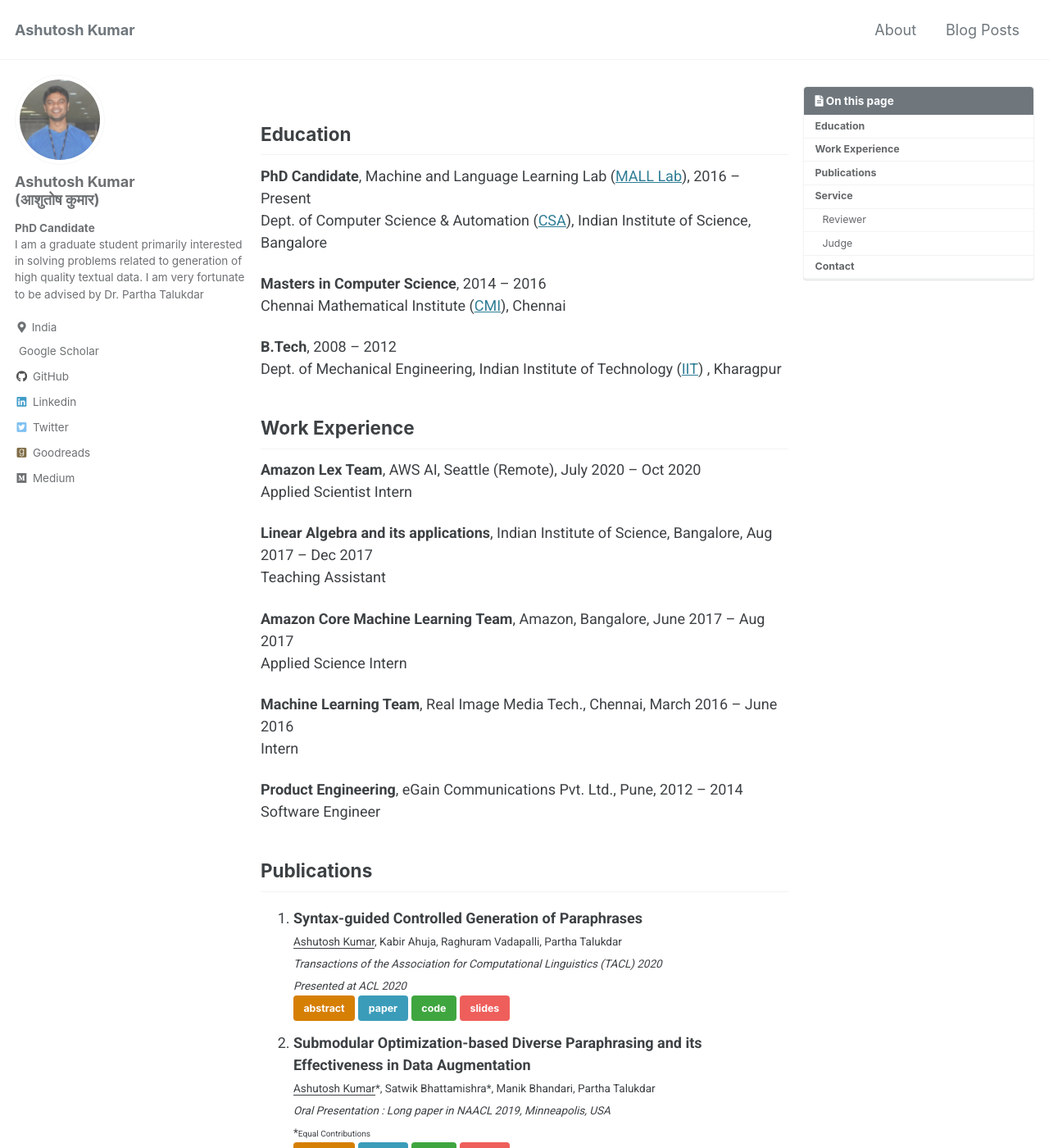
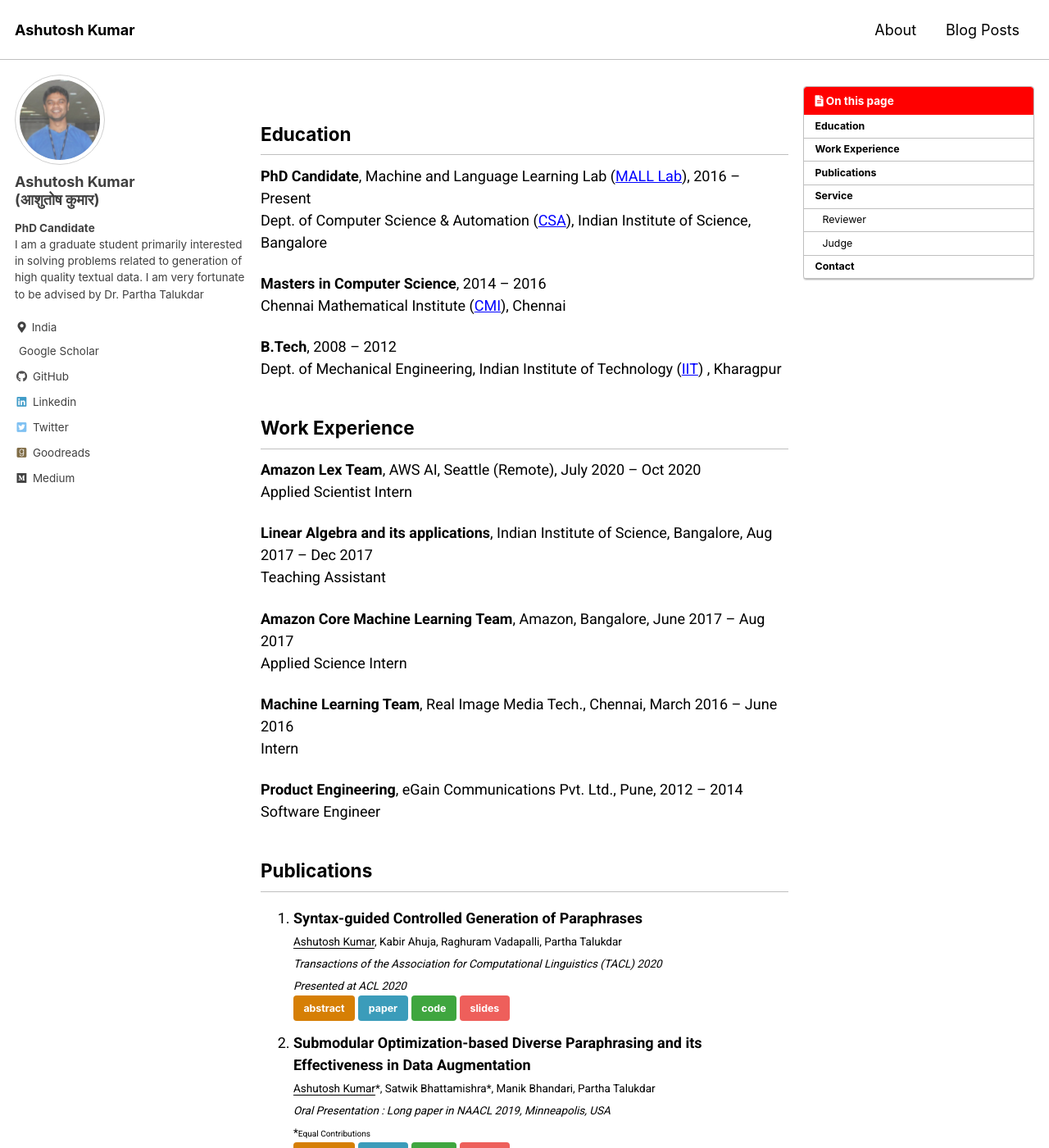
Before and after one commit to ashutoshml/ashutoshml.github.io, a Jekyll site: the page built from _pages/about.md, in a window 1280 px wide and 1400 px high. Shown: the whole window at 82% size. Built offline with Jekyll 4.4.1, drawn with Linux system fonts in a browser that asks for light colours; cached includes are drawn as plain includes; a style sheet for code colours, icons or effects is not loaded.

Commit message:
Change template color

```diff
--- a/_config.yml
+++ b/_config.yml
@@ -12,7 +12,7 @@
 
 # theme                  : "minimal-mistakes-jekyll"
 # remote_theme           : "mmistakes/minimal-mistakes"
-minimal_mistakes_skin    : "default" # "air", "aqua", "contrast", "dark", "dirt", "neon", "mint", "plum", "sunrise"
+minimal_mistakes_skin    : "contrast" # "air", "aqua", "contrast", "dark", "dirt", "neon", "mint", "plum", "sunrise"
 
 # Site Settings
 locale                   : "en-US"
--- a/_pages/about.md
+++ b/_pages/about.md
@@ -50,10 +50,8 @@ Software Engineer
     [paper](https://arxiv.org/pdf/2005.08417.pdf){: .btn .btn--info .btn--small}
     [code](https://github.com/malllabiisc/SGCP){: .btn .btn--success .btn--small}
     [slides]({{ site.url }}/assets/SGCP-pdf.pdf){: .btn .btn--danger .btn--small}
-    <div class="collapse-box" id="sgcpabstract">
-    <small>
+    <div class="collapse-box notice" id="sgcpabstract">
         Given a sentence (e.g., "I like mangoes") and a constraint (e.g., sentiment flip), the goal of controlled text generation is to produce a sentence that adapts the input sentence to meet the requirements of the constraint (e.g., "I hate mangoes"). Going beyond such simple constraints, recent works have started exploring the incorporation of complex syntactic-guidance as constraints in the task of controlled paraphrase generation. In these methods, syntactic-guidance is sourced from a separate exemplar sentence. However, these prior works have only utilized limited syntactic information available in the parse tree of the exemplar sentence. We address this limitation in the paper and propose Syntax Guided Controlled Paraphraser (SGCP), an end-to-end framework for syntactic paraphrase generation. We find that SGCP can generate syntax conforming sentences while not compromising on relevance. We perform extensive automated and human evaluations over multiple real-world English language datasets to demonstrate the efficacy of SGCP over state-of-the-art baselines. To drive future research, we have made SGCP’s source code available.
-    </small>
     </div>
 
 2. **Submodular Optimization-based Diverse Paraphrasing and its Effectiveness in Data Augmentation**
@@ -67,10 +65,8 @@ Software Engineer
     [paper](https://www.aclweb.org/anthology/N19-1363){: .btn .btn--info .btn--small}
     [code](https://github.com/malllabiisc/DiPS){: .btn .btn--success .btn--small}
     [slides]({{ site.url }}/assets/DiPS_pdf.pdf){: .btn .btn--danger .btn--small}
-    <div class="collapse-box" id="dipsabstract">
-    <small>
-    Inducing diversity in the task of paraphrasing is an important problem in NLP with applications in data augmentation and conversational agents. Previous paraphrasing approaches have mainly focused on the issue of generating semantically similar paraphrases, while paying little attention towards diversity.  In fact, most of the methods rely solely on top-k beam search sequences to obtain a set of paraphrases. The resulting set, however, contains many structurally similar sentences. In this work, we focus on the task of obtaining highly diverse paraphrases while not compromising on paraphrasing quality. We provide a novel formulation of the problem in terms of monotone submodular function maximization, specifically targeted towards the task of paraphrasing. Additionally, we demonstrate the effectiveness of our method for data augmentation on multiple tasks such as intent classification and paraphrase recognition. In order to drive further research, we have made the source code available
-    </small>
+    <div class="collapse-box notice" id="dipsabstract">
+    Inducing diversity in the task of paraphrasing is an important problem in NLP with applications in data augmentation and conversational agents. Previous paraphrasing approaches have mainly focused on the issue of generating semantically similar paraphrases, while paying little attention towards diversity.  In fact, most of the methods rely solely on top-k beam search sequences to obtain a set of paraphrases. The resulting set, however, contains many structurally similar sentences. In this work, we focus on the task of obtaining highly diverse paraphrases while not compromising on paraphrasing quality. We provide a novel formulation of the problem in terms of monotone submodular function maximization, specifically targeted towards the task of paraphrasing. Additionally, we demonstrate the effectiveness of our method for data augmentation on multiple tasks such as intent classification and paraphrase recognition. In order to drive further research, we have made the source code available.
     </div>
 
 3. **eCommerceGAN : A Generative Adversarial Network for E-commerce**
@@ -82,10 +78,8 @@ Software Engineer
     [abstract](#ecganabstract){: .btn .btn--warning .btn--small .tglbtn}
     [paper](https://arxiv.org/pdf/1801.03244.pdf){: .btn .btn--info .btn--small}
     [media](https://www.technologyreview.com/f/610016/dueling-ais-dream-up-new-online-shopping-patterns-for-amazon/){: .btn .btn--danger .btn--small}
-    <div class="collapse-box" id="ecganabstract">
-    <small>
+    <div class="collapse-box notice" id="ecganabstract">
         E-commerce companies such as Amazon, Alibaba and Flipkart process billions of orders every year. However, these orders represent only a small fraction of all plausible orders. Exploring the space of all plausible orders could help us better understand the relationships between the various entities in an e-commerce ecosystem, namely the customers and the products they purchase. In this paper, we propose a Generative Adversarial Network (GAN) for orders made in e-commerce websites. Once trained, the generator in the GAN could generate any number of plausible orders. Our contributions include: (a) creating a dense and low-dimensional representation of e-commerce orders, (b) train an ecommerceGAN (ecGAN) with real orders to show the feasibility of the proposed paradigm, and (c) train an ecommerce-conditional-GAN (ec2GAN) to generate the plausible orders involving a particular product. We propose several qualitative methods to evaluate ecGAN and demonstrate its effectiveness. The ec2GAN is used for various kinds of characterization of possible orders involving a product that has just been introduced into the e-commerce system. The proposed approach ec2GAN performs significantly better than the baseline in most of the scenarios.
-    </small>
     </div>
 
 4. **NL-Augmenter: A Framework for Task-Sensitive Natural Language Augmentation**
@@ -97,10 +91,8 @@ Software Engineer
     [abstract](#nlaugmenter){: .btn .btn--warning .btn--small .tglbtn}
     [paper](https://arxiv.org/abs/2112.02721){: .btn .btn--info .btn--small}
     [code](https://github.com/GEM-benchmark/NL-Augmenter){: .btn .btn--success .btn--small}
-     <div class="collapse-box" id="nlaugmenter">
-     <small>
+     <div class="collapse-box notice" id="nlaugmenter">
         Data augmentation is an important component in the robustness evaluation of models in natural language processing (NLP) and in enhancing the diversity of the data they are trained on. In this paper, we present NL-Augmenter, a new participatory Python-based natural language augmentation framework which supports the creation of both transformations (modifications to the data) and filters (data splits according to specific features). We describe the framework and an initial set of 117 transformations and 23 filters for a variety of natural language tasks. We demonstrate the efficacy of NL-Augmenter by using several of its transformations to analyze the robustness of popular natural language models. The infrastructure, datacards and robustness analysis results are available publicly on the NL-Augmenter repository.
-    </small>
     </div>
 
 ## Service
--- a/_sass/minimal-mistakes/_utilities.scss
+++ b/_sass/minimal-mistakes/_utilities.scss
@@ -335,9 +335,6 @@ body:hover .visually-hidden button {
 }
 
 .collapse-box {
-  border: 1px solid;
-  padding: 12px;
-  box-shadow: 5px 10px 8px #888888;
   display: none;
 }
 
```
